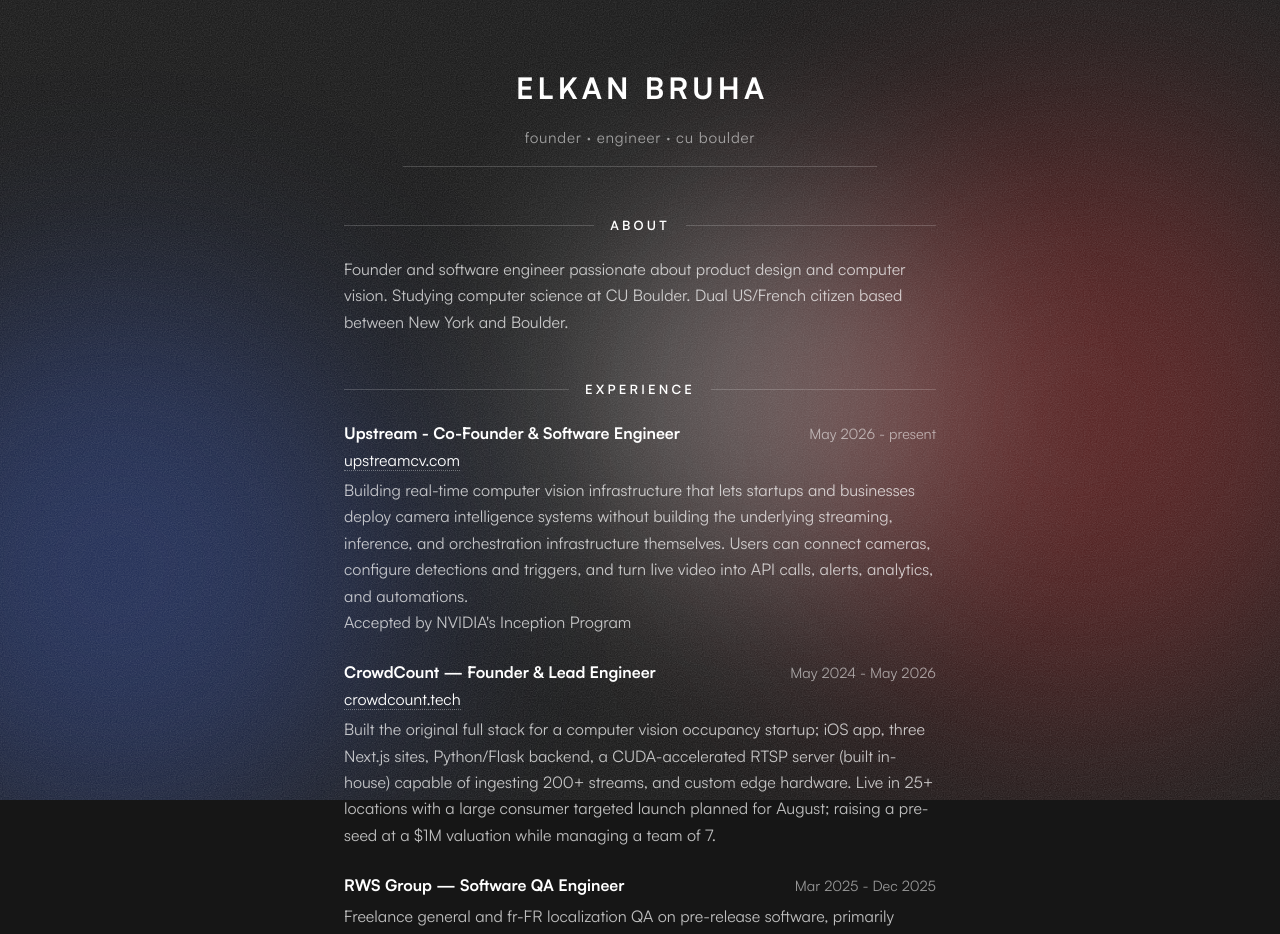
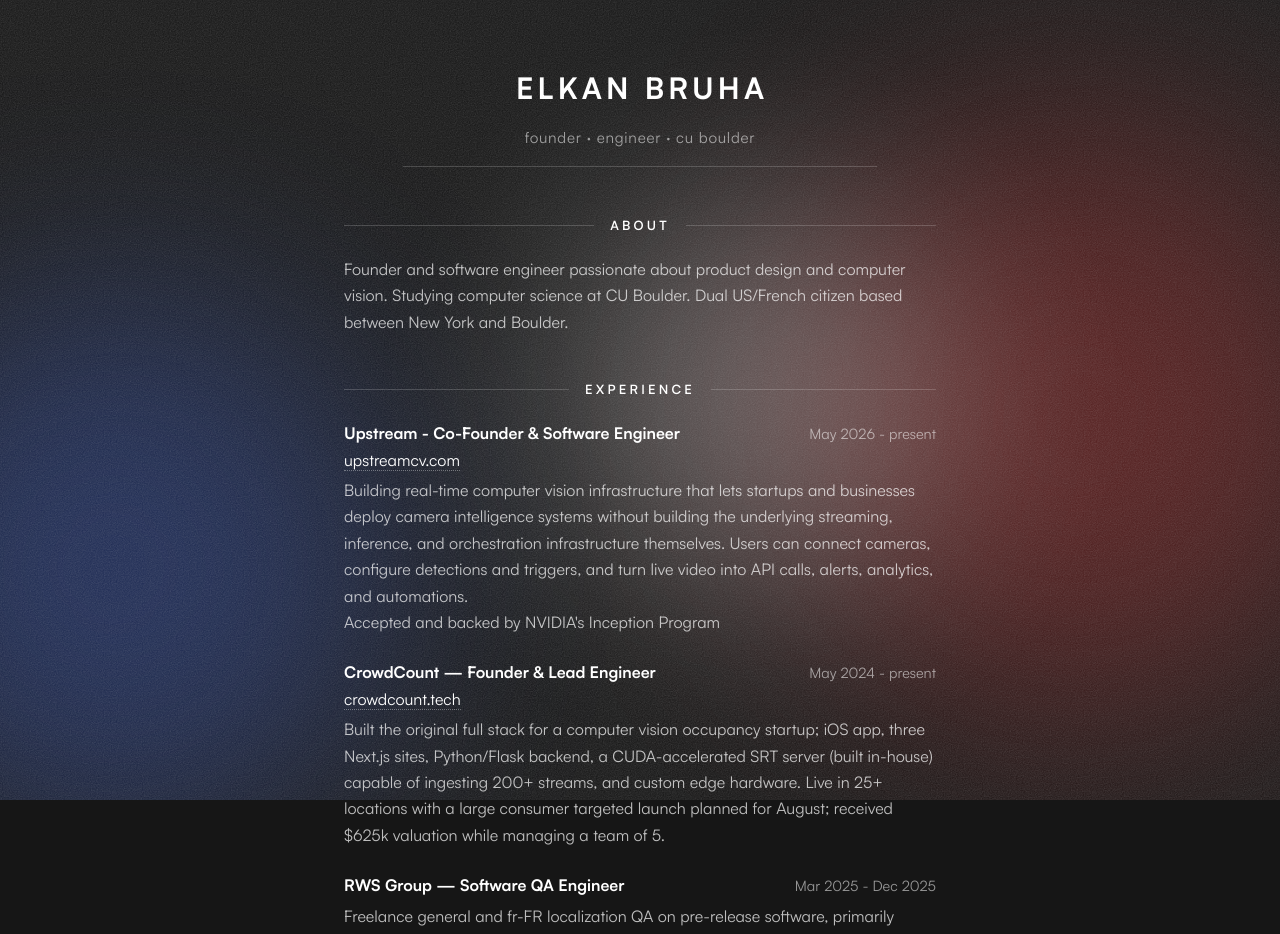
Before and after one commit to elkanbruha/PersonalWebsite, a React (Vite) app: page / in a window 1280 px wide. Shown: the top 934 px of the page. Built offline with nearby package versions, Linux system fonts and the light colour scheme.

Commit message:
edited text

```diff
--- a/src/App.jsx
+++ b/src/App.jsx
@@ -174,22 +174,22 @@ export default function App() {
             API calls, alerts, analytics, and automations.
             <br>
             </br>
-            Accepted by NVIDIA's Inception Program
+            Accepted and backed by NVIDIA's Inception Program
           </p>
         </div>
 
         <div className="entry">
           <div className="entry-row">
             <span className="entry-title">CrowdCount — Founder & Lead Engineer</span>
-            <span className="entry-date">May 2024 - May 2026</span>
+            <span className="entry-date">May 2024 - present</span>
           </div>
           <a href="https://crowdcount.tech" target="_blank">crowdcount.tech</a>
           <p className="entry-blurb">
             Built the original full stack for a computer vision occupancy startup; iOS app,
-            three Next.js sites, Python/Flask backend, a CUDA-accelerated RTSP
+            three Next.js sites, Python/Flask backend, a CUDA-accelerated SRT
             server (built in-house) capable of ingesting 200+ streams, and custom edge hardware.
             Live in 25+ locations with a large consumer targeted launch planned for August;
-            raising a pre-seed at a $1M valuation while managing a team of 7.
+            received $625k valuation while managing a team of 5.
           </p>
         </div>
 
```
